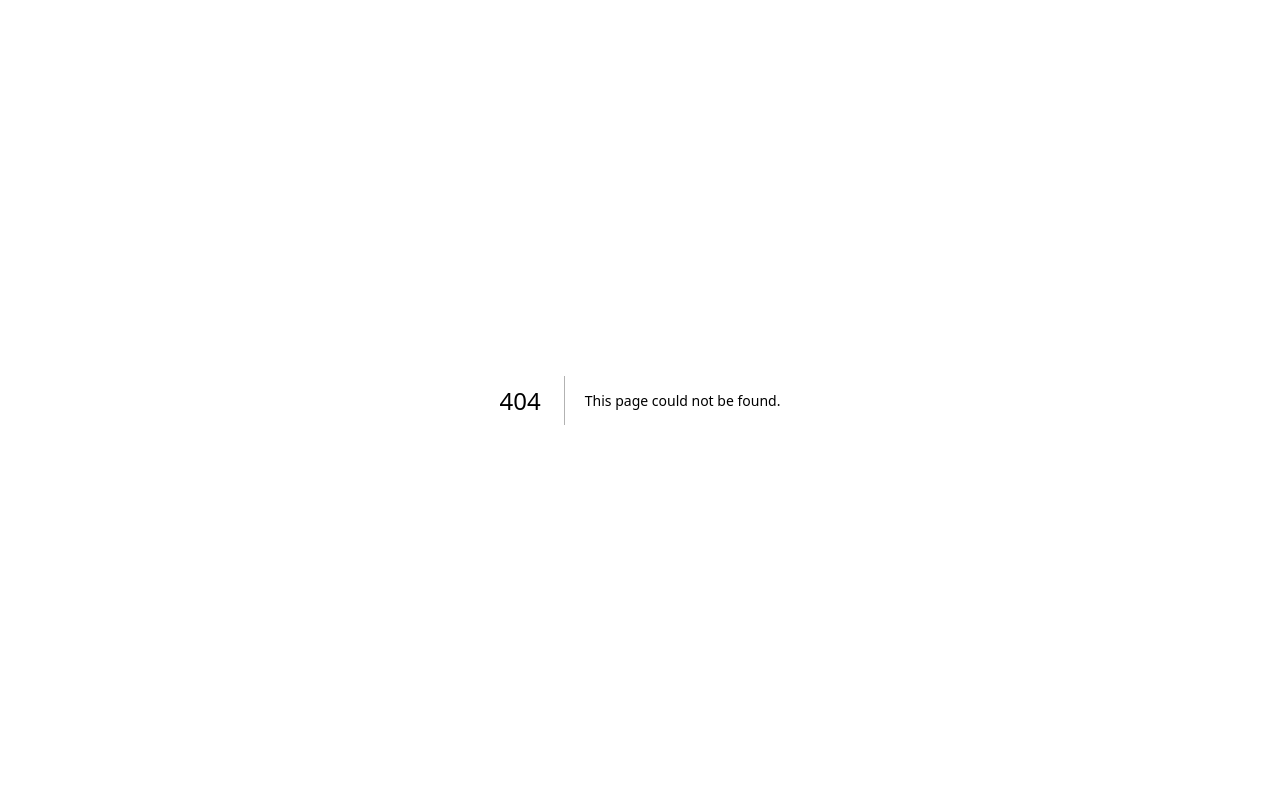
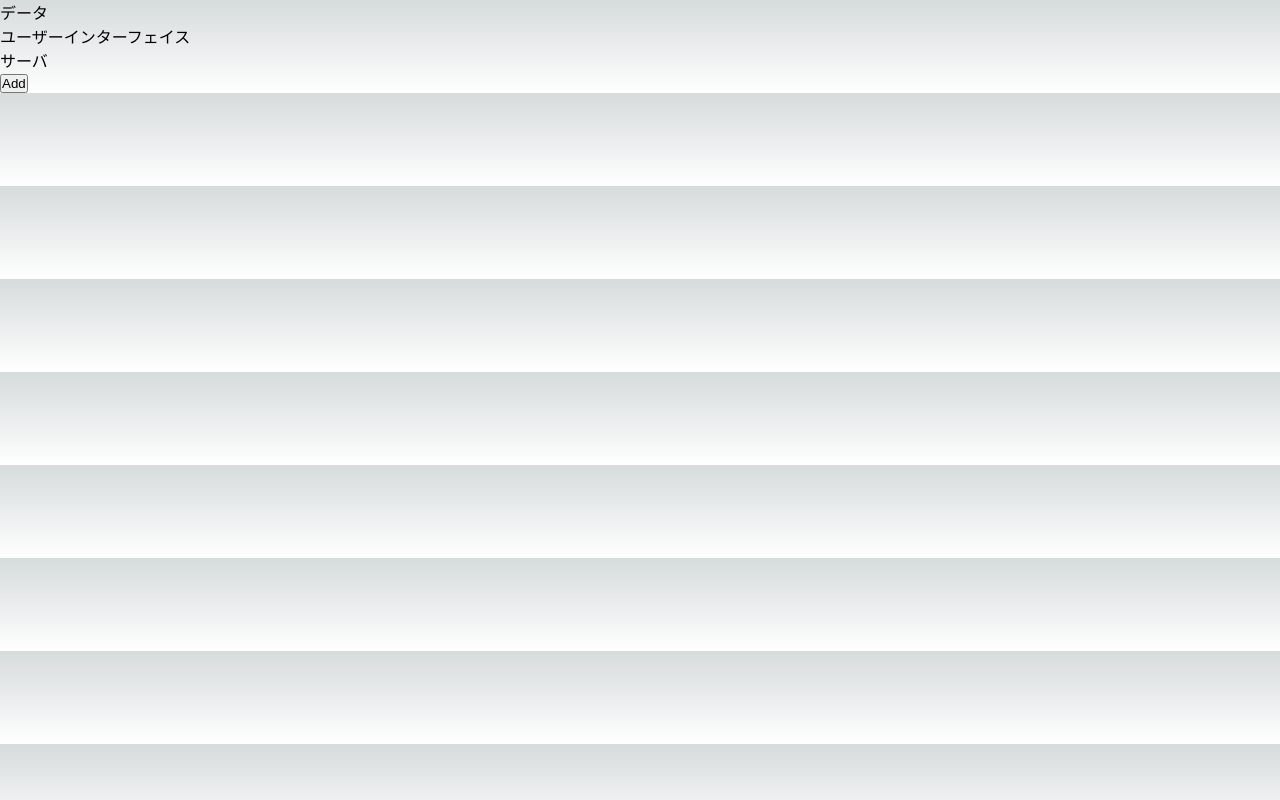
Before and after one commit to 15xobo/goien, a Next.js app: page /goi in a window 1280 px wide. Before the commit this address had no page. Built offline with nearby package versions, Linux system fonts and the light colour scheme.

Commit message:
Add a goi listing page.

```diff
--- /dev/null
+++ b/src/app/goi/page.tsx
@@ -0,0 +1,30 @@
+import Link from 'next/link'
+
+export default function GoiList() {
+    const data =
+        [
+            {
+                "text": "データ",
+            },
+            {
+                "text": "ユーザーインターフェイス",
+            },
+            {
+                "text": " サーバ",
+            }
+        ]
+
+
+    return (
+        <div>
+            <ol>
+                {data.map((goi) => <li>{goi["text"]}</li>)}
+            </ol>
+            <Link href="/goi/new">
+            <button>
+                Add
+            </button>
+            </Link>
+        </div>
+    )
+}
--- a/src/app/page.tsx
+++ b/src/app/page.tsx
@@ -1,5 +1,5 @@
 import { redirect } from 'next/navigation'
 
 export default async function Home() {
-    redirect('/goi/new')
+    redirect('/goi')
 }
```
